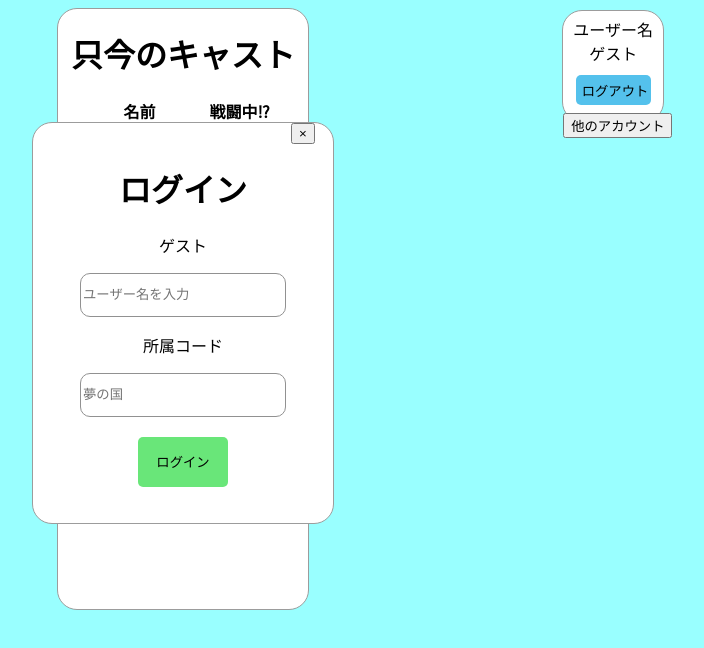
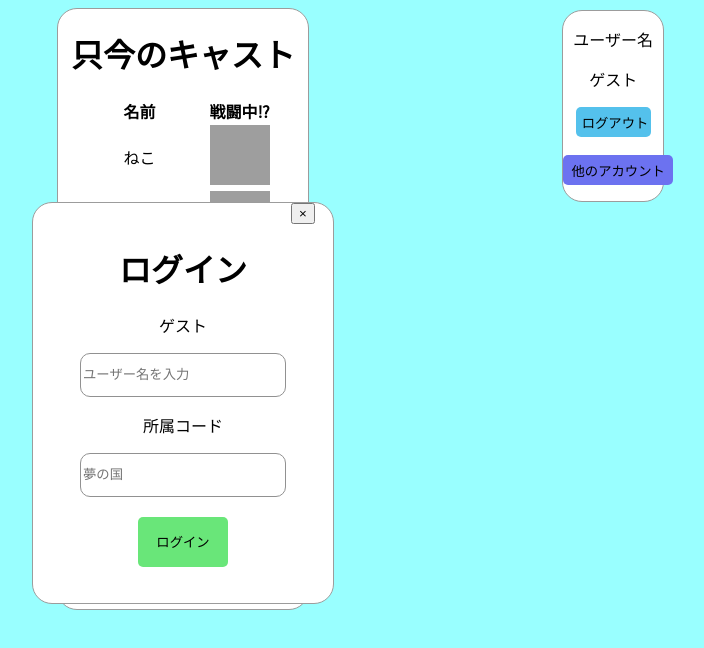
Before and after one commit to Saori-Sugitani/Saori-Sugitani.fnd28, a plain HTML site: page index.html in a window 1280 px wide. Shown: the top 648 px of the page, without its empty margins (457-1161 px from the left). Drawn offline with Linux system fonts and the light colour scheme; grey boxes are pictures that could not be loaded.

Commit message:
Update style.css

```diff
--- a/style.css
+++ b/style.css
@@ -72,7 +72,7 @@ table th,table td{
 /* ログイン情報 */
 .container2 {
   width: 100px;
-  height: 110px;
+  height: 190px;
   border-radius: 20px;
   border: 1px solid rgb(156, 156, 156);
   background-color: white;
@@ -81,7 +81,10 @@ table th,table td{
   left: 80%; /* 左端を画面中央に移動 */
   transform: translateY(-600px);
   text-align: center;
-  line-height: 0.5;
+  line-height: 1;/* 行間が変わらない */
+  display:inline-block;
+  vertical-align: middle;
+  line-height:normal;
 }
 
 .button-logout {
@@ -95,3 +98,15 @@ table th,table td{
 .button-logout:hover {
  background: rgb(188, 189, 255);
 }
+
+.button-other-account {
+  width: calc(20% + 90px);
+  height: 30px;
+  background-color: rgb(108, 114, 240);
+  border: none;
+  border-radius: 5px;
+}
+
+.button-other-account:hover {
+ background: rgb(188, 189, 255);
+}
```
